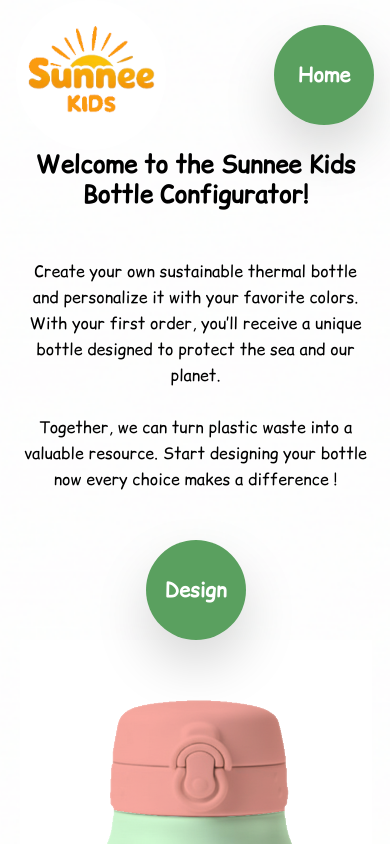
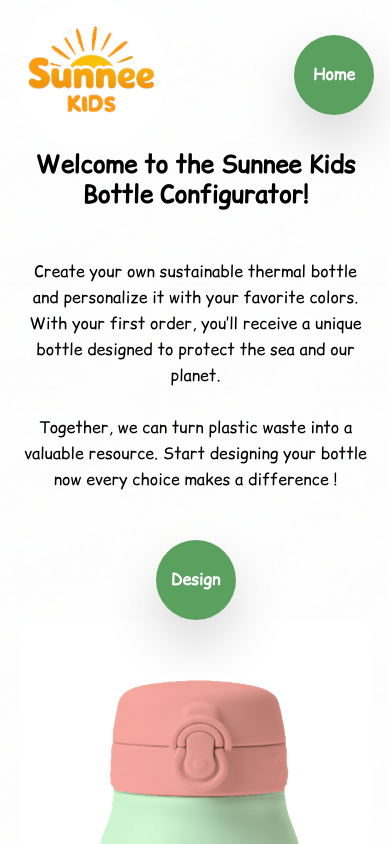
Before and after one commit to Galdrial/sunnee, a Vue app: page / in a window 390 px wide. Shown: the top 844 px of the page. Built offline with nearby package versions, Linux system fonts and the light colour scheme.

Commit message:
fix: adjust button sizes and font for consistency in ConfiguratorView and base styles

```diff
--- a/src/assets/base.css
+++ b/src/assets/base.css
@@ -89,11 +89,11 @@ button.rounded-full {
 @media (max-width: 800px) {
   .custom-pill-btn,
   .custom-pill-btn-reset {
-    width: 6.25rem;
-    height: 6.25rem;
+    width: 5rem;
+    height: 5rem;
     border-radius: 50%;
     padding: 0;
-    font-size: 1.25rem;
+    font-size: 1rem;
     line-height: 1.2;
   }
 }
--- a/src/components/ConfiguratorView.vue
+++ b/src/components/ConfiguratorView.vue
@@ -174,6 +174,12 @@ function handleColorClick(value: string) {
     margin-top: 3rem;
   }
 
+  #color-selection button {
+    width: 5rem;
+    height: 5rem;
+    font-size: 1rem;
+  }
+
   .start-btn-wrapper {
     display: flex;
     justify-content: center;
```
